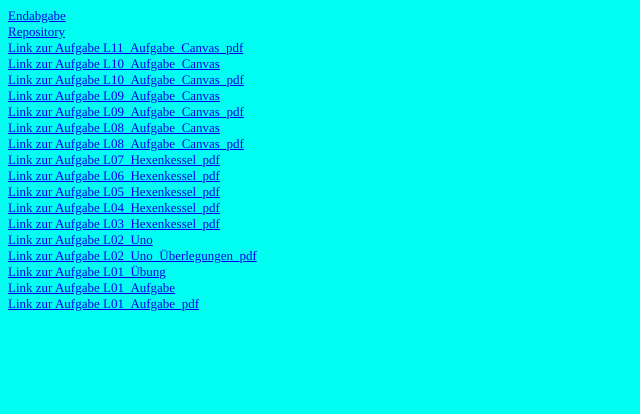
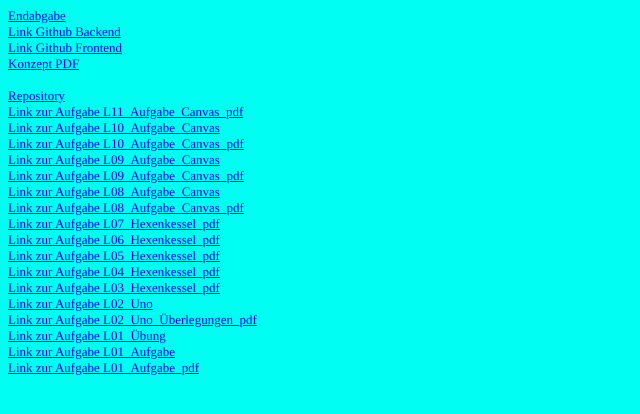
Before and after one commit to OliFabio/OFM_EIA2_2020, a website: page L00/Steckbrief/steckbrief.htm in a window 1280 px wide. Shown: the whole page, without its empty margins (0-640 px from the left). Drawn offline with Linux system fonts and the light colour scheme.

Commit message:
steckbrief_final1

```diff
--- a/L00/Steckbrief/steckbrief.htm
+++ b/L00/Steckbrief/steckbrief.htm
@@ -13,6 +13,10 @@
 </head>
 <body>
 	<div><a href="https://olifabio.github.io/FrontendEIA2/index.html" target="_blank">Endabgabe</a></div>
+	<div><a href="https://github.com/OliFabio/EndAbagbeEIA2" target="_blank">Link Github Backend</a></div>
+	<div><a href="https://github.com/OliFabio/FrontendEIA2" target="_blank">Link Github Frontend</a></div>
+	<div><a href="https://github.com/OliFabio/FrontendEIA2/blob/main/Endabgabe_Konzept_EIA2_Final.pdf" target="_blank">Konzept PDF</a></div>
+	<br>
 	<div><a href="https://github.com/OliFabio/OFM_EIA2_2020" target="_blank">Repository</a></div>
 	<div><a href="https://olifabio.github.io/OFM_EIA2_2020/L11_Aufgabe_Canvas/canvas.pdf" target="_blank">Link zur Aufgabe L11_Aufgabe_Canvas_pdf</a></div>
 	<div><a href="https://olifabio.github.io/OFM_EIA2_2020/L10_Aufgabe_Canvas/canvas.html" target="_blank">Link zur Aufgabe L10_Aufgabe_Canvas</a></div>
```
